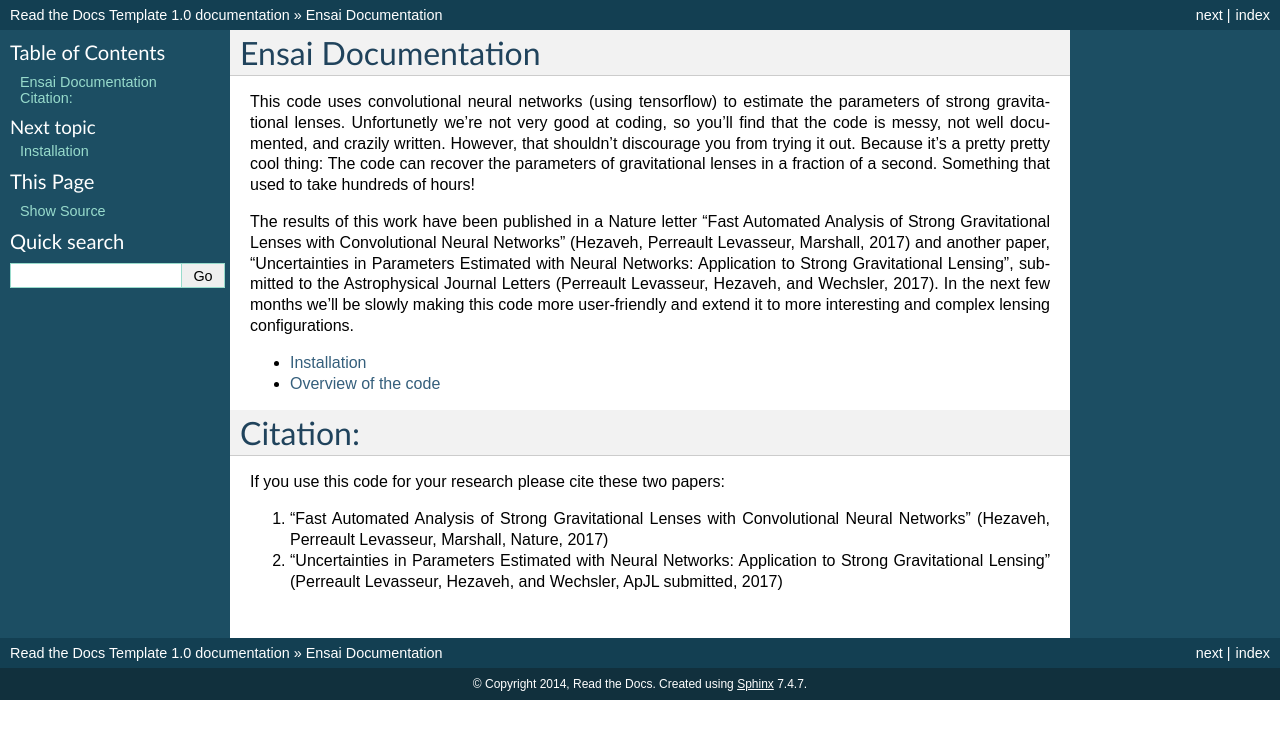
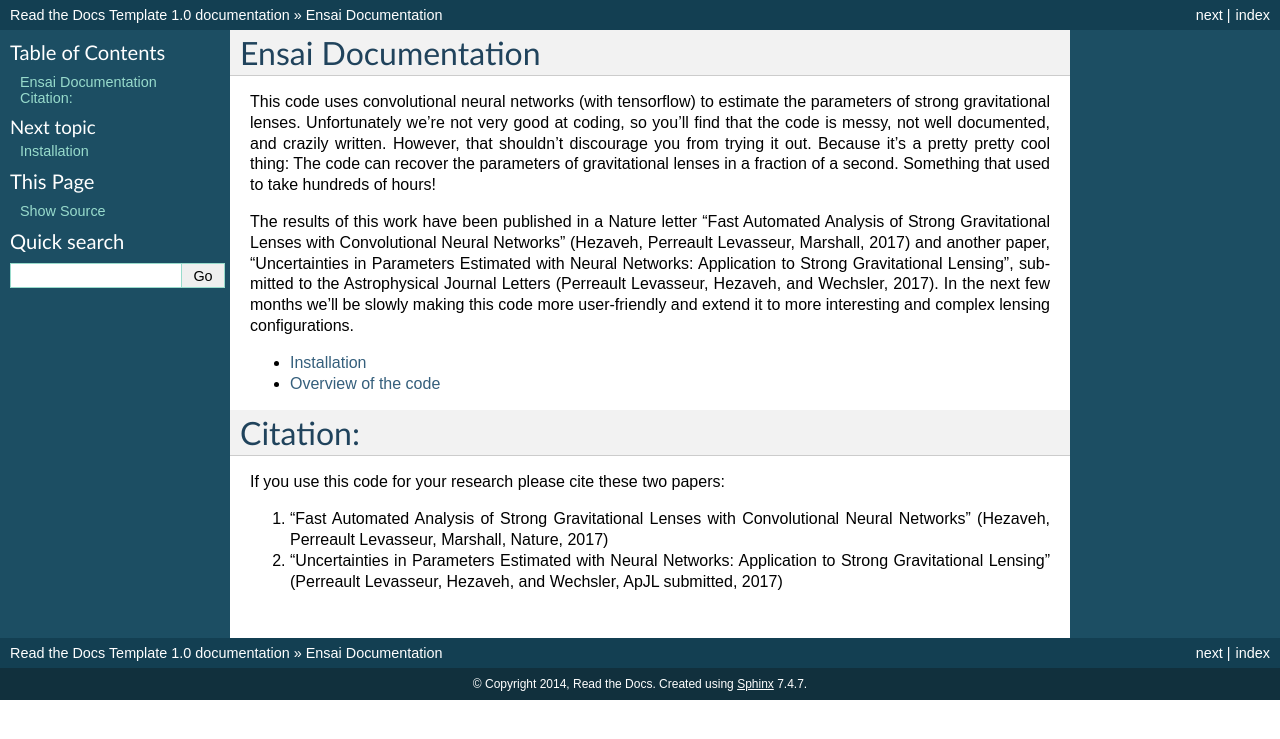
Before and after one commit to yasharhezaveh/Ensai, a Sphinx documentation site: the page built from docs/index.rst, in a window 1280 px wide. Shown: the top 739 px of the page. Built offline with Sphinx 7.4.7, drawn with Linux system fonts in a browser that asks for light colours; pages that are not in the unit, such as notebooks, are missing from menus.

Commit message:
minor edits

```diff
--- a/docs/index.rst
+++ b/docs/index.rst
@@ -6,7 +6,7 @@
 Ensai Documentation
 ==================================================
 
-This code uses convolutional neural networks (using tensorflow) to estimate the parameters of strong gravitational lenses. Unfortunetly we're not very good at coding, so you'll find that the code is messy, not well documented, and crazily written. However, that shouldn't discourage you from trying it out. Because it's a pretty pretty cool thing: The code can recover the parameters of gravitational lenses in a fraction of a second. Something that used to take hundreds of hours!
+This code uses convolutional neural networks (with tensorflow) to estimate the parameters of strong gravitational lenses. Unfortunately we're not very good at coding, so you'll find that the code is messy, not well documented, and crazily written. However, that shouldn't discourage you from trying it out. Because it's a pretty pretty cool thing: The code can recover the parameters of gravitational lenses in a fraction of a second. Something that used to take hundreds of hours!
 
 The results of this work have been published in a Nature letter "Fast Automated Analysis of Strong Gravitational Lenses with Convolutional Neural Networks" (Hezaveh, Perreault Levasseur, Marshall, 2017) and another paper, "Uncertainties in Parameters Estimated with Neural Networks: Application to Strong Gravitational Lensing", submitted to the Astrophysical Journal Letters (Perreault Levasseur, Hezaveh, and Wechsler, 2017). In the next few months we'll be slowly making this code more user-friendly and extend it to more interesting and complex lensing configurations.
 
```
